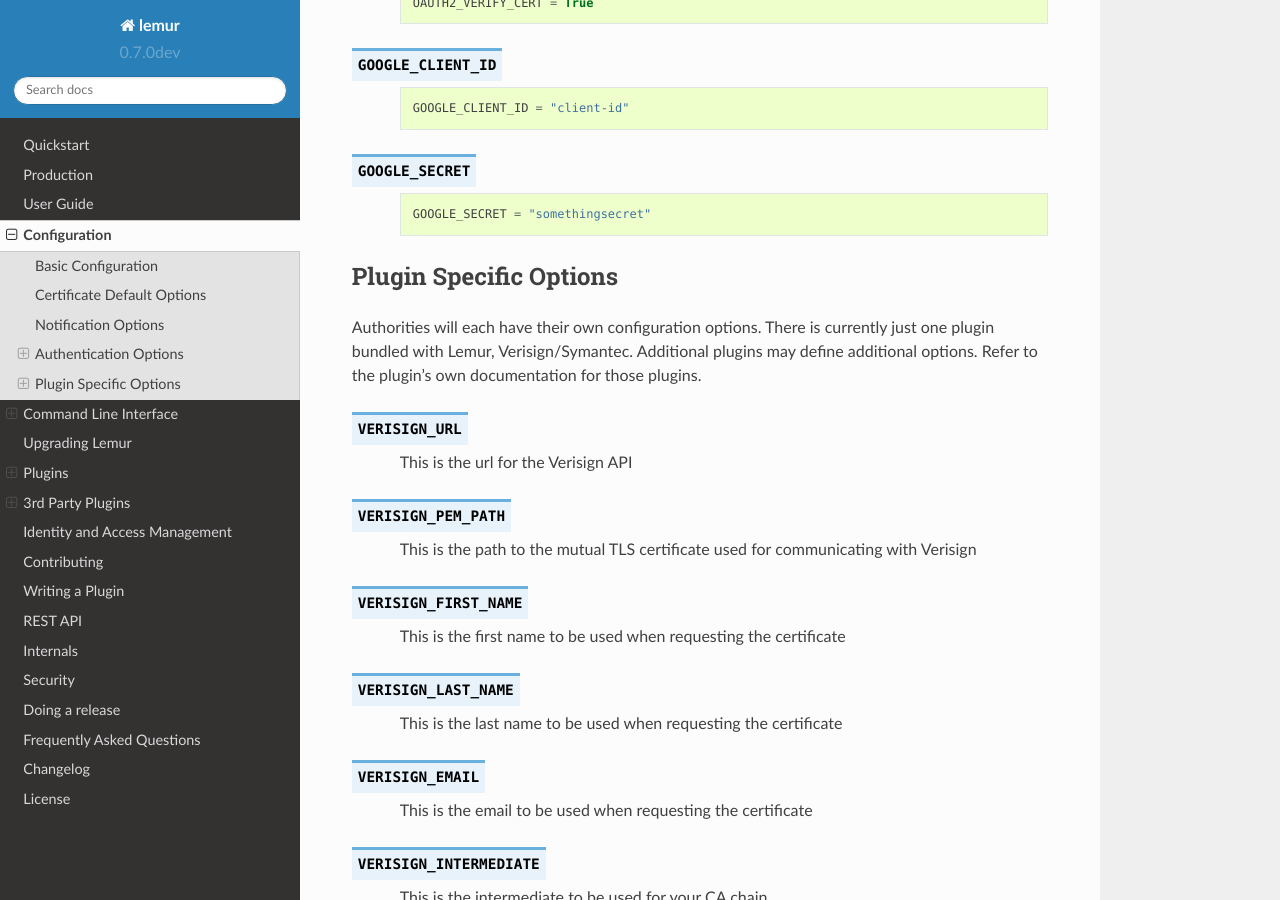
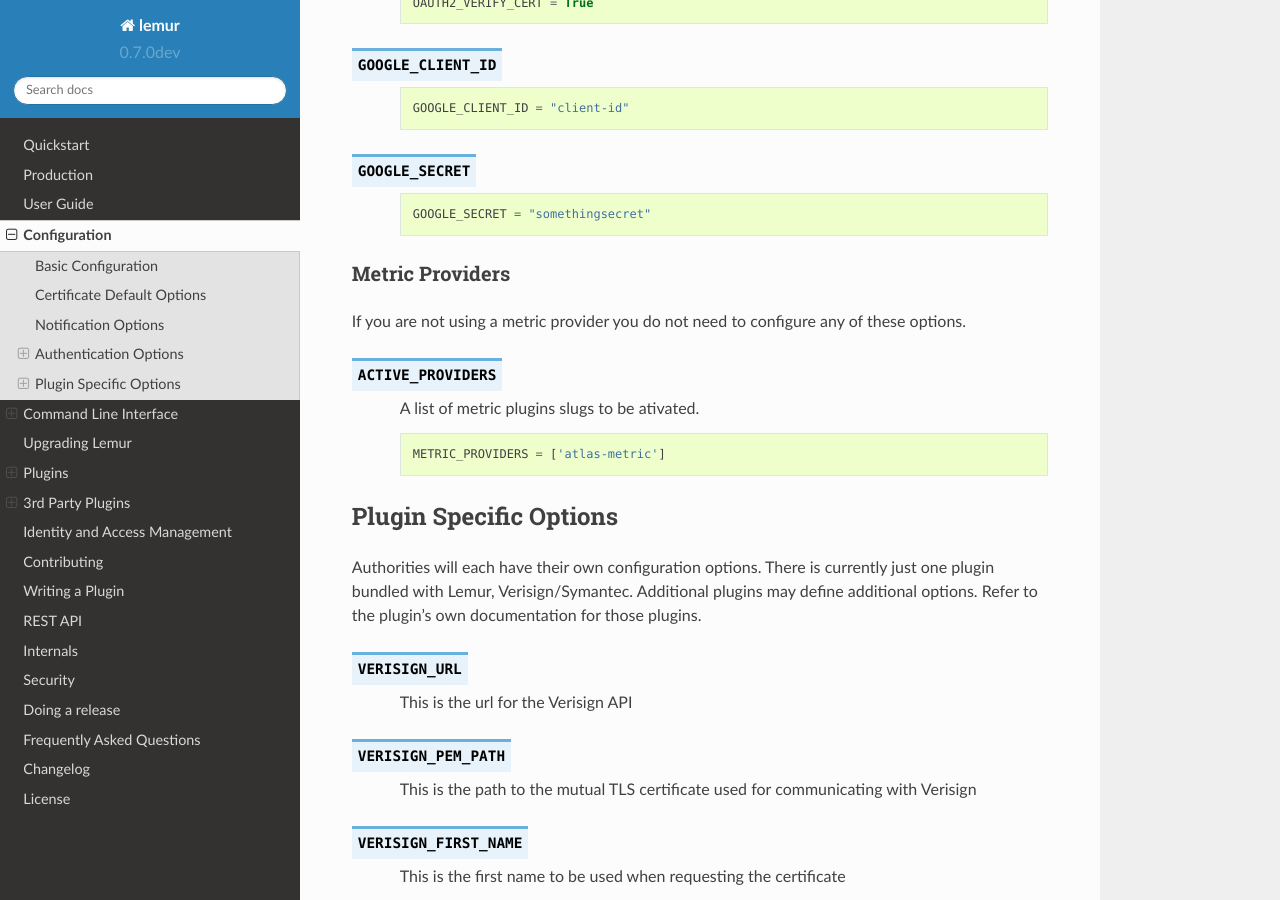
Before and after one commit to Netflix/lemur, a Sphinx documentation site: the page built from docs/administration.rst, in a window 1280 px wide and 900 px high, scrolled down 8930 px. Built offline with Sphinx 7.4.7 and the Read the Docs theme 2.0.0, drawn with Linux system fonts in a browser that asks for light colours; pages that are not in the unit, such as notebooks, are missing from menus.

Commit message:
[add] Docs and default config for metric plugins

```diff
--- a/docs/administration.rst
+++ b/docs/administration.rst
@@ -516,6 +516,21 @@ For more information about how to use social logins, see: `Satellizer <https://g
         ::
 
             GOOGLE_SECRET = "somethingsecret"
+
+
+Metric Providers
+~~~~~~~~~~~~~~~~
+
+If you are not using a metric provider you do not need to configure any of these options.
+
+.. data:: ACTIVE_PROVIDERS
+    :noindex:
+
+        A list of metric plugins slugs to be ativated.
+
+        ::
+
+            METRIC_PROVIDERS = ['atlas-metric']
 
 
 Plugin Specific Options
```
Also changed, not shown: 1 other file.
